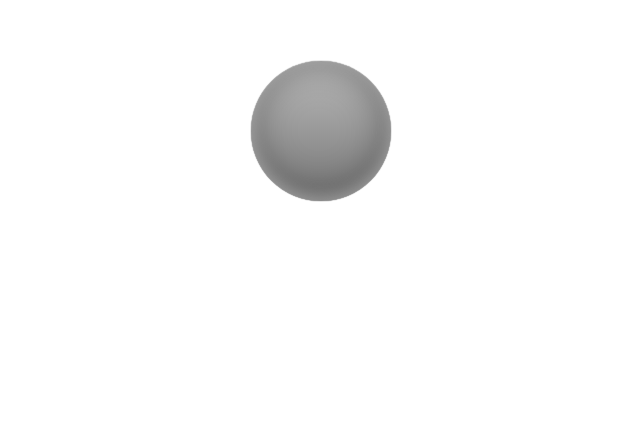
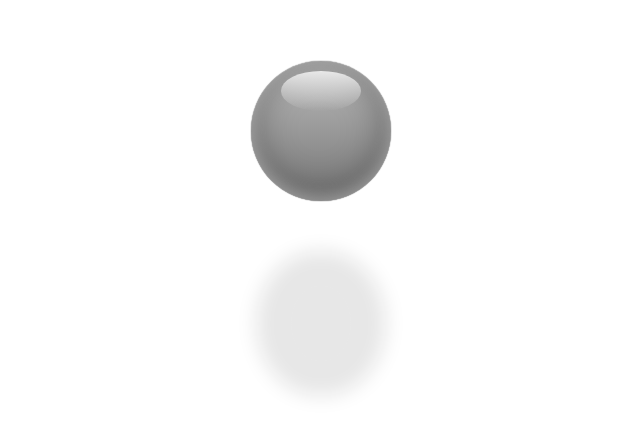
Before and after one commit to whitney-mitchell/3dBouncingBall, a plain HTML site: page index.html in a window 1280 px wide. Shown: the part 189-622 px from the top of the page, without its empty margins (319-959 px from the left). Drawn offline with Linux system fonts and the light colour scheme.

Commit message:
Created ball's shadow.

```diff
--- a/style.css
+++ b/style.css
@@ -34,3 +34,39 @@
 								inset -2px -1px 40px rgba(0,0,0,0.4),
 								0 0 1px #000;
 }
+
+/* Reflection at top of ball */
+
+#ball::after {
+	content: "";
+	width: 80px;
+	height: 40px;
+	position: absolute;
+	left: 30px;
+	top: 10px;
+	background: -webkit-gradient(linear,  left top, left bottom,  from(rgba(232,232,232,1)),color-stop(1%, rgba(232,232,232,1)),to(rgba(255,255,255,0)));
+	background: -webkit-linear-gradient(top,  rgba(232,232,232,1) 0%,rgba(232,232,232,1) 1%,rgba(255,255,255,0) 100%);
+	background: linear-gradient(top,  rgba(232,232,232,1) 0%,rgba(232,232,232,1) 1%,rgba(255,255,255,0) 100%);
+	/* border-radius at 40px/20px creates oval shape. */
+	border-radius: 40px / 20px;
+}
+
+/* Ball's shadow */
+
+#ballShadow {
+	width: 60px;
+	height: 75px;
+	position: absolute;
+	/* Z-index specifies the stack order of elements, so here, keeps it behind/under the ball.
+	Seems important for  when ball bounces. Shadow stays behind the ball. */
+	z-index: 0;
+	/* Position shadow at bottom of #ballWrapper */
+	bottom: 0;
+	left: 50%;
+	margin-left: -30px;
+	/* Semi-transparent background */
+	background: rgba(20, 20, 20, .1);
+	-webkit-box-shadow: 0px 0 20px 35px rgba(20,20,20,.1);
+	        box-shadow: 0px 0 20px 35px rgba(20,20,20,.1);
+	border-radius: 30px / 40px;
+}
```
